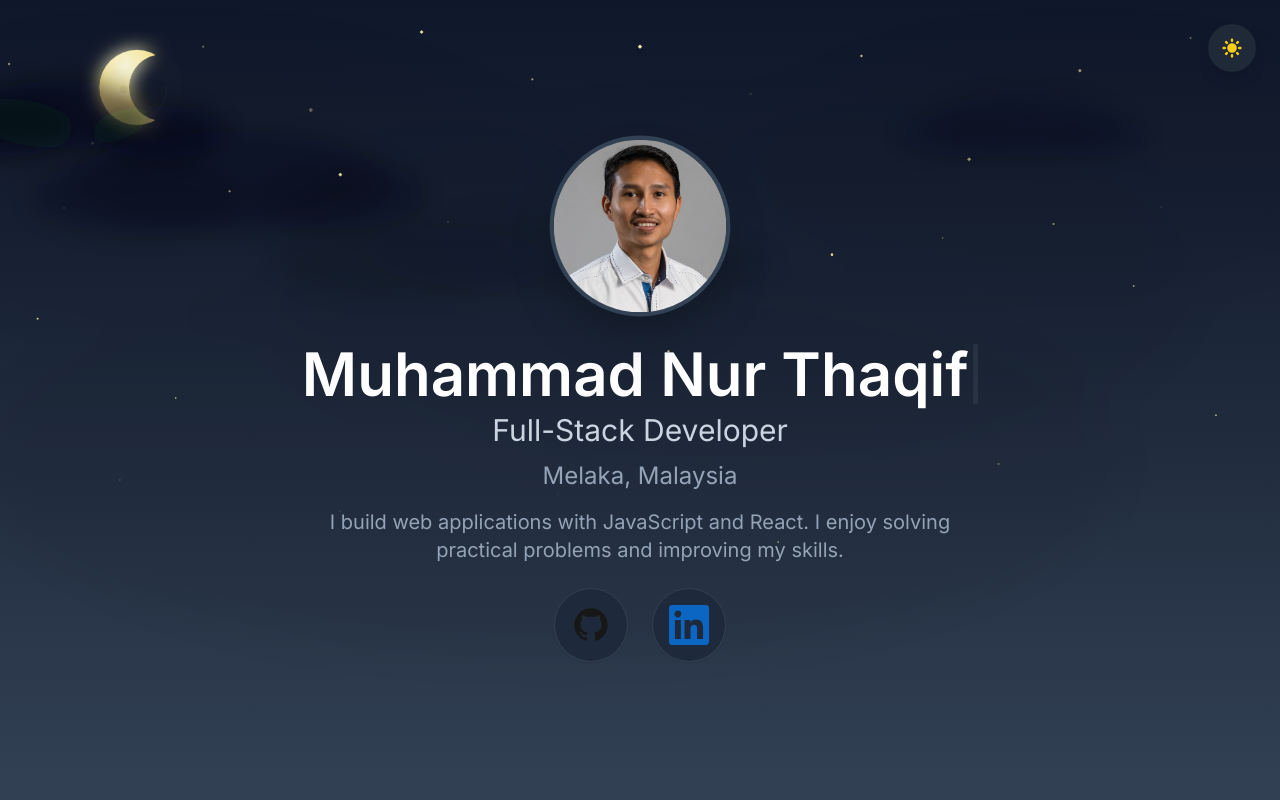
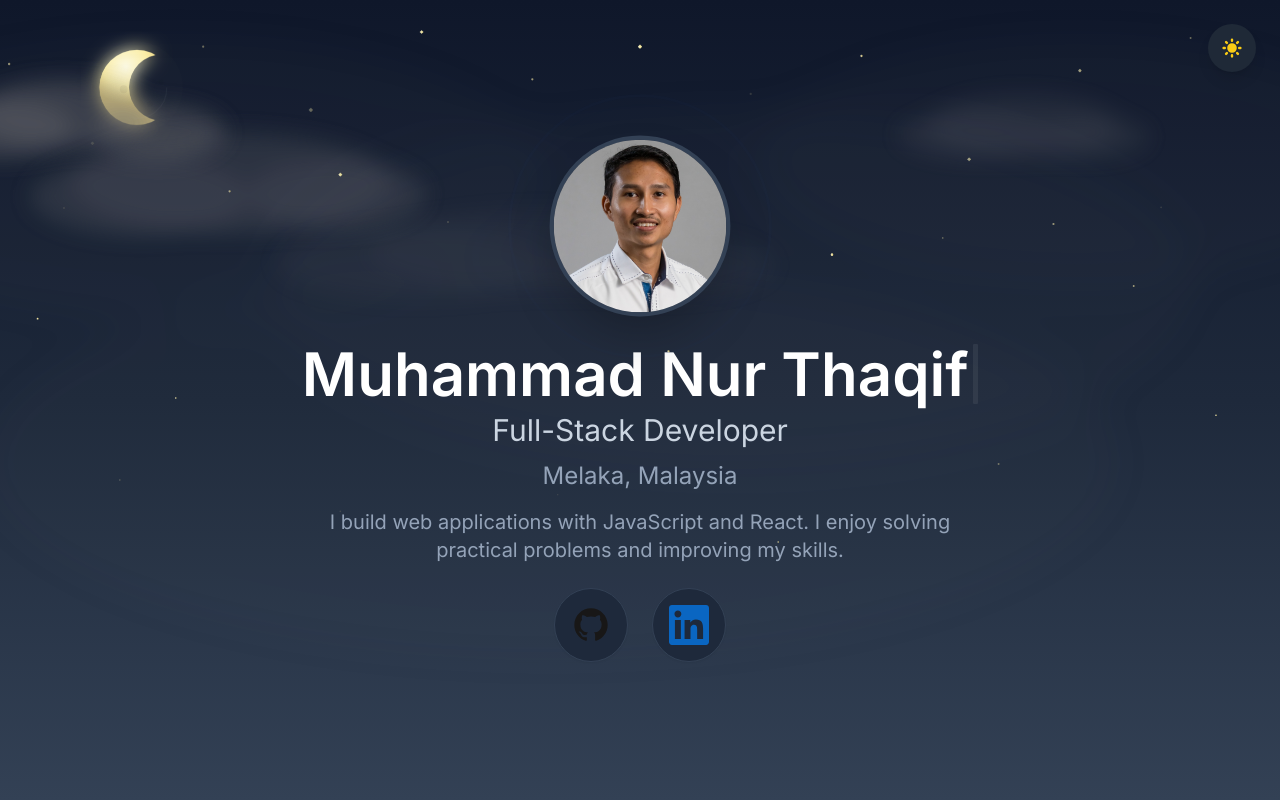
Before and after one commit to mnthaqif/mnthaqif.github.io, a React (Vite) app: page / in a window 1280 px wide. Both pictures are taken after a click on the button "Toggle dark mode". Shown: the top 800 px of the page. Built offline with nearby package versions, Linux system fonts and the light colour scheme.

Commit message:
Update fill colors in Hero component

```diff
--- a/src/components/sections/Hero.jsx
+++ b/src/components/sections/Hero.jsx
@@ -211,7 +211,7 @@ const Hero = () => {
                 </filter>
               </defs>
 
-              <g filter="url(#cloudBlurFull)" fill="rgba(5,8,14,0.28)">
+              <g filter="url(#cloudBlurFull)" fill="rgba(120,120,125,0.22)">
                 <motion.ellipse
                   cx="300"
                   cy="200"
@@ -275,7 +275,7 @@ const Hero = () => {
               transition={{ duration: 26, repeat: Infinity, repeatType: 'reverse', ease: 'easeInOut' }}
               opacity="0.85"
             >
-              <g transform="translate(120,100)" fill="rgba(6,10,20,0.54)">
+              <g transform="translate(120,100)" fill="rgba(100,100,108,0.54)">
                 <ellipse cx="0" cy="0" rx="76" ry="30" />
                 <ellipse cx="-54" cy="12" rx="64" ry="26" />
                 <ellipse cx="84" cy="16" rx="58" ry="24" />
@@ -289,7 +289,7 @@ const Hero = () => {
               transition={{ duration: 20, repeat: Infinity, repeatType: 'reverse', ease: 'easeInOut' }}
               opacity="0.62"
             >
-              <g transform="translate(260,160)" fill="rgba(6,10,20,0.42)">
+              <g transform="translate(260,160)" fill="rgba(100,100,108,0.42)">
                 <ellipse cx="0" cy="0" rx="140" ry="44" />
                 <ellipse cx="-80" cy="12" rx="96" ry="34" />
                 <ellipse cx="92" cy="10" rx="78" ry="30" />
@@ -303,7 +303,7 @@ const Hero = () => {
               transition={{ duration: 28, repeat: Infinity, repeatType: 'reverse', ease: 'easeInOut' }}
               opacity="0.48"
             >
-              <g transform="translate(920,110)" fill="rgba(6,10,20,0.36)">
+              <g transform="translate(920,110)" fill="rgba(100,100,108,0.36)">
                 <ellipse cx="0" cy="0" rx="84" ry="28" />
                 <ellipse cx="-46" cy="8" rx="64" ry="20" />
                 <ellipse cx="58" cy="10" rx="52" ry="18" />
@@ -317,7 +317,7 @@ const Hero = () => {
               transition={{ duration: 30, repeat: Infinity, repeatType: 'reverse', ease: 'easeInOut' }}
               opacity="0.34"
             >
-              <g transform="translate(520,220)" fill="rgba(6,10,20,0.28)">
+              <g transform="translate(520,220)" fill="rgba(100,100,108,0.28)">
                 <ellipse cx="0" cy="0" rx="150" ry="36" />
                 <ellipse cx="-110" cy="10" rx="120" ry="32" />
                 <ellipse cx="110" cy="12" rx="96" ry="28" />
```
